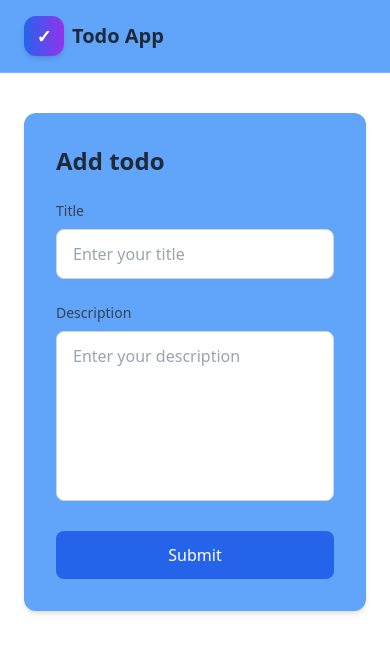
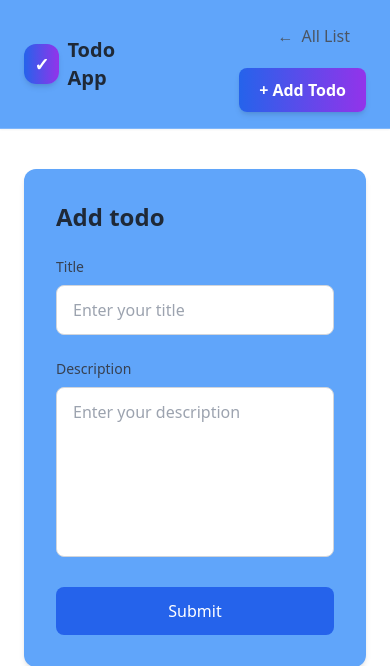
Before and after one commit to priyanshubatham25-collab/Todo-app, a Django app: page /add/ in a window 390 px wide. Shown: the top 666 px of the page. Before the commit the page ends 614 px from the top, so only its background shows below. Run offline with Django 5.2, Linux system fonts and the light colour scheme; some libraries are stand-ins or nearby versions.

Commit message:
nav baar fix

```diff
--- a/todo/settings.py
+++ b/todo/settings.py
@@ -33,7 +33,7 @@ SECRET_KEY = 'django-insecure-063l@3z32fvre_ow)4#1w0e*ctyc&+t1oqp4khfzl-06xa6$s2
 # SECURITY WARNING: don't run with debug turned on in production!
 DEBUG = False
 
-ALLOWED_HOSTS = ["todo-app-iqe7.onrender.com"]
+ALLOWED_HOSTS = ["todo-app-iqe7.onrender.com",'localhost', '127.0.0.1']
 
 
 # Application definition
--- a/todoapp/templates/base.html
+++ b/todoapp/templates/base.html
@@ -27,7 +27,8 @@
         </a>
 
         <!-- Desktop Navigation -->
-        <div class="hidden items-center gap-3 sm:flex">
+
+<div class="flex flex-wrap items-center justify-end gap-3">
 
     <a
         href="{% url 'todo_list' %}"
@@ -41,15 +42,13 @@
 
     <a
         href="{% url 'add_todo' %}"
-                class="rounded-lg bg-gradient-to-r from-blue-600 to-purple-600 px-5 py-2.5 font-semibold text-white shadow-md transition duration-300 hover:-translate-y-0.5 hover:from-blue-700 hover:to-purple-700 hover:shadow-lg active:translate-y-0">
+        class="rounded-lg bg-gradient-to-r from-blue-600 to-purple-600 px-5 py-2.5 font-semibold text-white shadow-md transition duration-300 hover:-translate-y-0.5 hover:from-blue-700 hover:to-purple-700 hover:shadow-lg active:translate-y-0"
+    >
         + Add Todo
     </a>
 
 </div>
 
-
-
-    </div>
 
     <!-- Mobile Navigation -->
 </nav>
```
Lines whose indentation alone changed are shown as unchanged.
